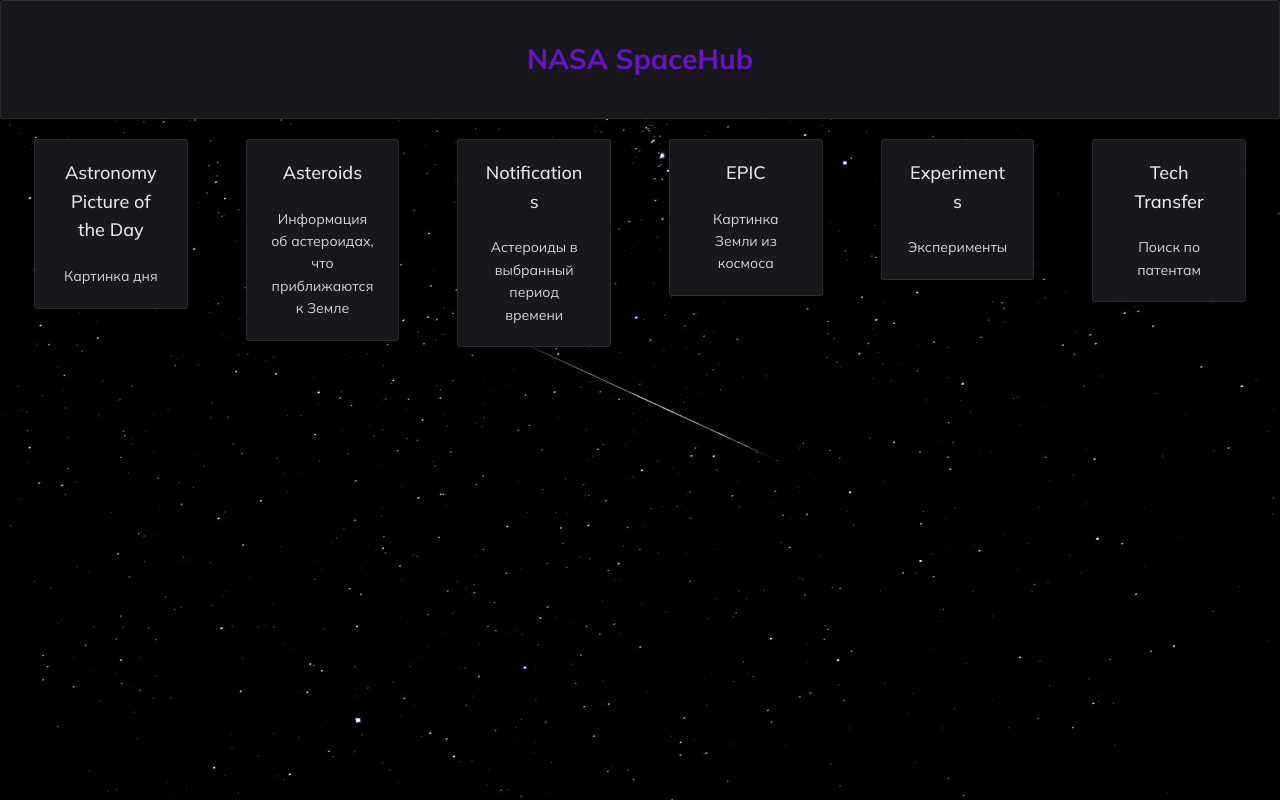
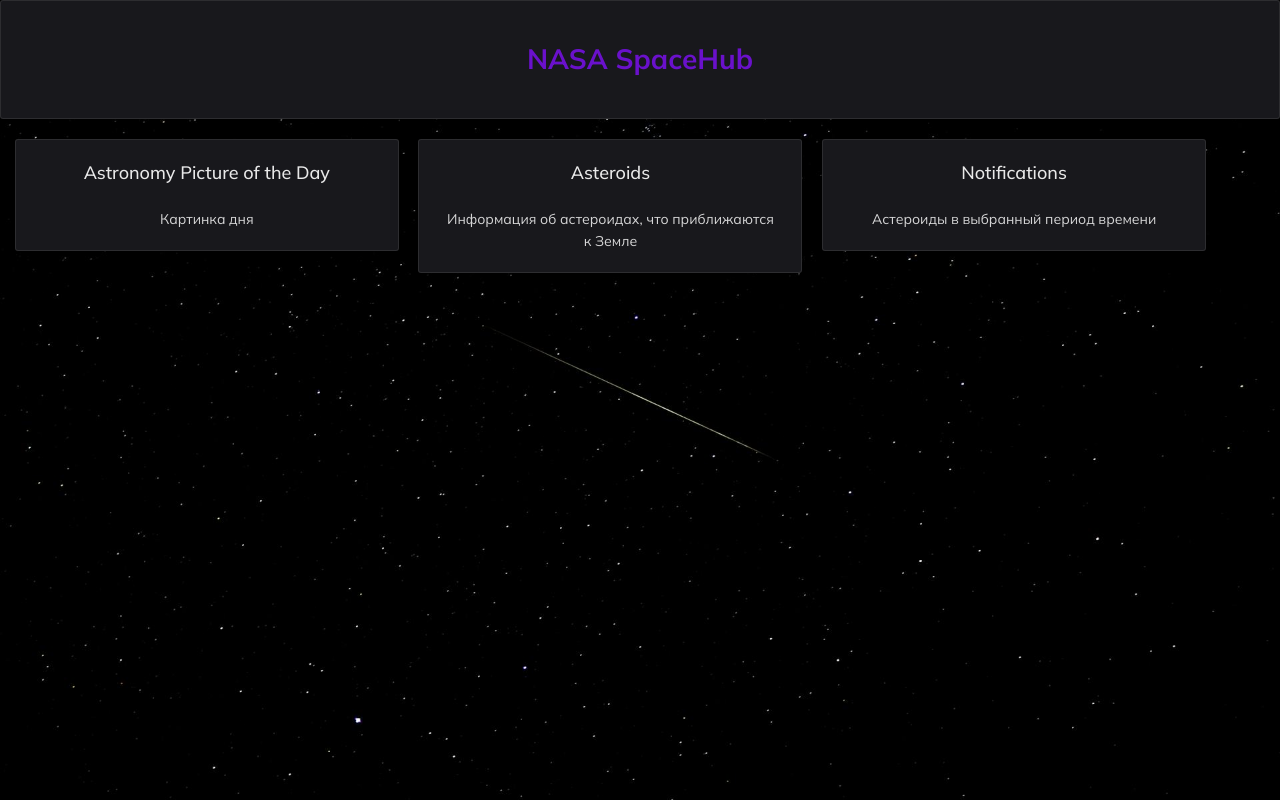
Before and after one commit to minimonster22/spacehub, a Vue app: page / in a window 1280 px wide. Built offline with nearby package versions, Linux system fonts and the light colour scheme.

Commit message:
feat: add show only created cards

```diff
--- a/src/components/NavigationBox.vue
+++ b/src/components/NavigationBox.vue
@@ -1,37 +1,38 @@
 <template>
   <div class="container">
     <router-link to="/apod">
-      <n-card title="Astronomy Picture of the Day" class="card-item">
+      <n-card v-if="showApod" title="Astronomy Picture of the Day" class="card-item">
         Картинка дня
       </n-card>
     </router-link>
 
     <router-link to="/asteroids">
-      <n-card title="Asteroids" class="card-item">
+      <n-card v-if="showAsteroids" title="Asteroids" class="card-item">
         Информация об астероидах, что приближаются к Земле
       </n-card>
     </router-link>
 
-    <router-link to="/notifications">
+    <!-- Условное отображение карточки Notifications -->
+    <router-link v-if="showNotifications" to="/notifications">
       <n-card title="Notifications" class="card-item">
         Астероиды в выбранный период времени
       </n-card>
     </router-link>
 
     <router-link to="/epic">
-      <n-card title="EPIC" class="card-item">
+      <n-card v-if="showEpic" title="EPIC" class="card-item">
         Картинка Земли из космоса
       </n-card>
     </router-link>
 
     <router-link to="/experiments">
-      <n-card title="Experiments" class="card-item">
+      <n-card v-if="showExperiments" title="Experiments" class="card-item">
         Эксперименты
       </n-card>
     </router-link>
 
     <router-link to="/tech-transfer">
-      <n-card title="Tech Transfer" class="card-item">
+      <n-card v-if="showTechTransfer" title="Tech Transfer" class="card-item">
         Поиск по патентам
       </n-card>
     </router-link>
@@ -39,8 +40,12 @@
 </template>
 
 <script setup>
-
-
+const showApod = true;
+const showAsteroids = true;
+const showNotifications = true;
+const showEpic = false;
+const showExperiments = false;
+const showTechTransfer = false;
 </script>
 
 
@@ -55,11 +60,11 @@
 }
 
 .card-item {
-  width: 12vw;
+  width: 30vw;
   cursor: pointer;
 }
 
 .card-item:hover {
-  border: 1px solid blueviolet;
+  border: 1px solid #6a11cb;
 }
 </style>
```
